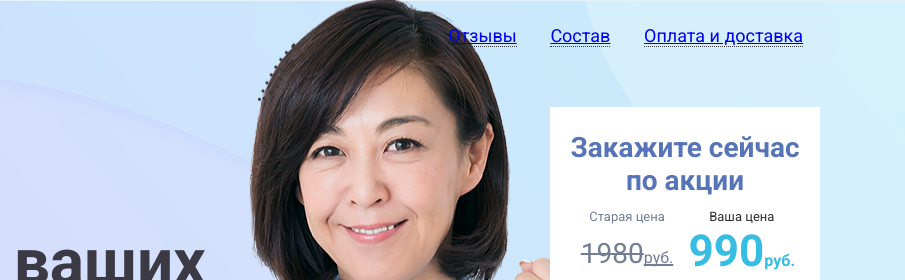
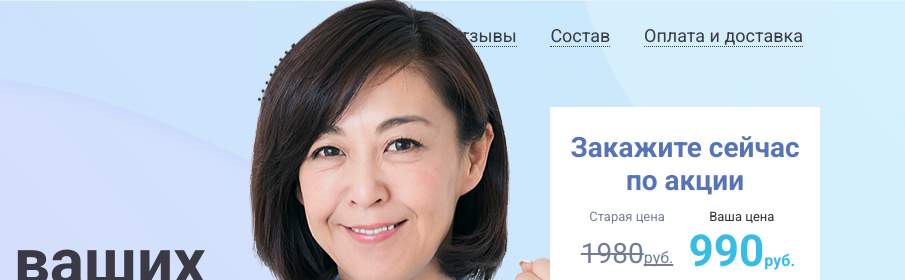
Before and after one commit to Ihor92/everad, a plain HTML site: page index.html in a window 1280 px wide. Shown: the top 280 px of the page, 375-1280 px from the left. Drawn offline with Linux system fonts and the light colour scheme.

Commit message:
Changed style navmenu in desktop

```diff
--- a/css/header.css
+++ b/css/header.css
@@ -16,16 +16,17 @@
   justify-content: space-around;
   margin-top: 25px;
   list-style: none;
-  color: var(--lists);
   padding: 0;
 }
 
-.header__list-item {
+.header__list-link {
+  color: var(--lists);
   border-bottom: 1px dotted var(--lists);
   font-family: var(--font-robot);
   font-weight: var(--font-regular);
   font-size: 18px;
   margin: 0 10px;
+  text-decoration: none;
 }
 
 .hearder__burger {
--- a/index.html
+++ b/index.html
@@ -20,13 +20,13 @@
           <nav class="header__navbar">
             <ul class="header__list">
               <li>
-                <a class="header__list-item" href="#">Отзывы</a>
+                <a class="header__list-link" href="#">Отзывы</a>
               </li>
               <li>
-                <a class="header__list-item" href="#">Состав</a>
+                <a class="header__list-link" href="#">Состав</a>
               </li>
               <li>
-                <a class="header__list-item" href="#">Оплата и доставка</a>
+                <a class="header__list-link" href="#">Оплата и доставка</a>
               </li>
             </ul>
           </nav>
```
